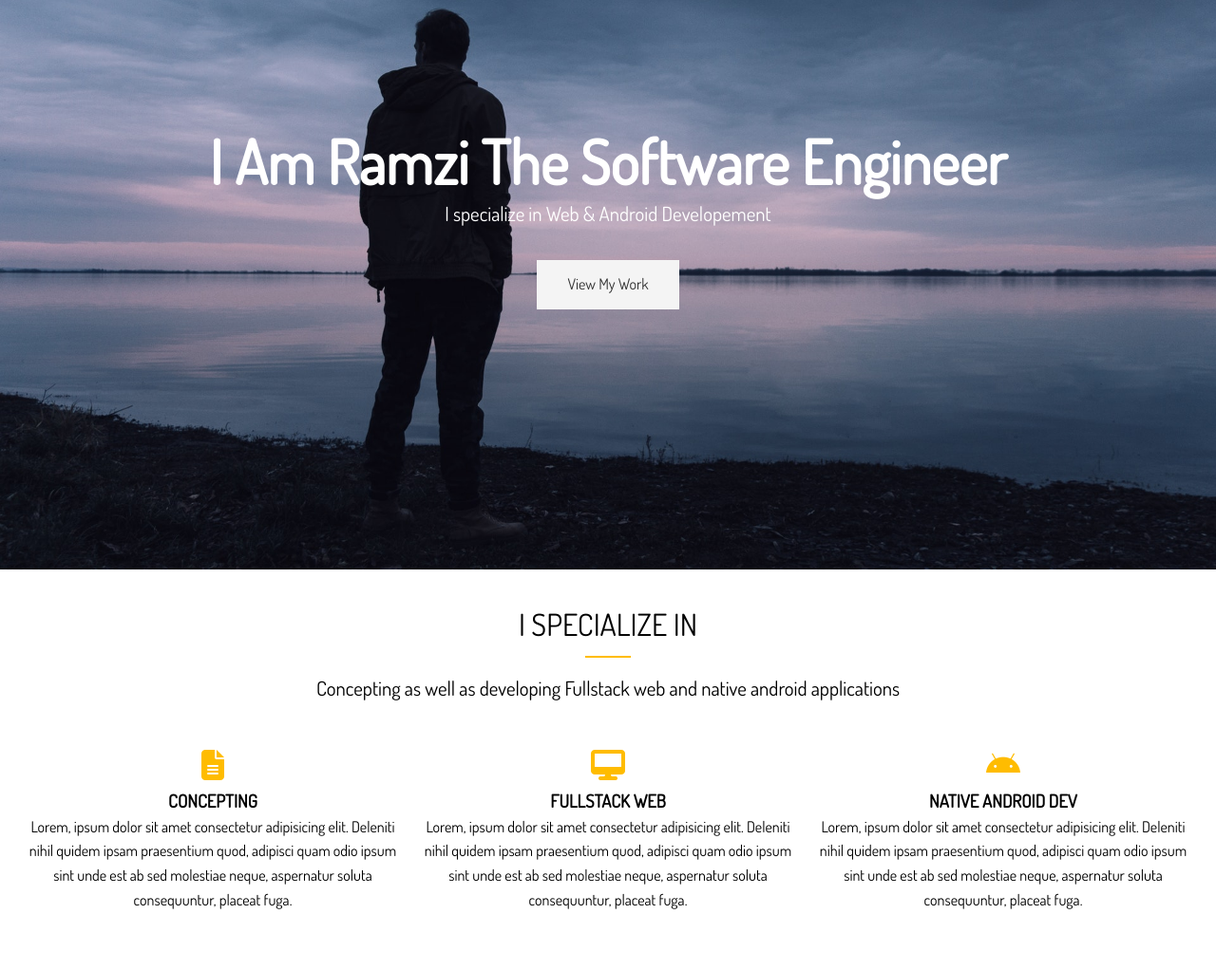
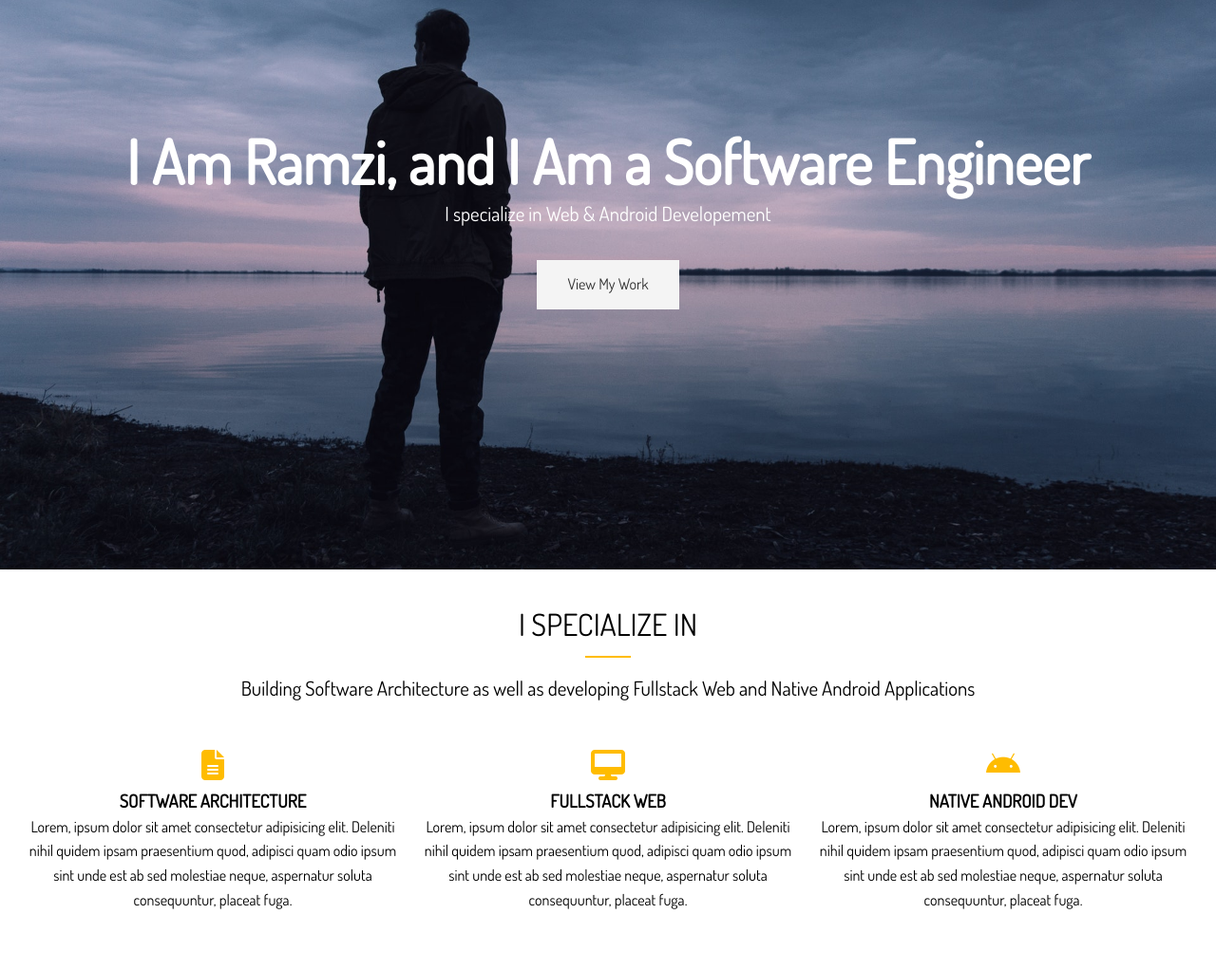
Before and after one commit to ramzi-omari/Portfolio-HTML-SASS, a website: page dist/index.html in a window 1280 px wide. Shown: the part 200-1222 px from the top of the page at 95% size. Drawn offline with Linux system fonts and the light colour scheme.

Commit message:
arrangement

```diff
--- a/dist/index.html
+++ b/dist/index.html
@@ -24,7 +24,7 @@
                 </ul>
             </nav>
             <div class="header-content">
-                <h1>I Am Ramzi The <span class="txt-type" data-wait="2000"
+                <h1>I Am Ramzi, and I Am a <span class="txt-type" data-wait="2000"
                     data-words='["Software Engineer","FullStack Web developer","Native Android Developer"]'></span></h1>
                     <p class="lead">I specialize in Web & Android Developement</p>
                     <a href="work.html" class="btn-light">View My Work</a>
@@ -38,12 +38,12 @@
             <h2 class="section-title">I Specialize In</h2>
             <div class="bottom-line"></div>
             <p class="lead">
-                Concepting as well as developing Fullstack web and native android applications
+                Building Software Architecture as well as developing Fullstack Web and Native Android Applications
             </p>
             <div class="specials">
                 <div>
                     <i class="fas fa-file-alt fa-2x"></i>
-                    <h3>Concepting</h3>
+                    <h3>Software Architecture</h3>
                     <p>Lorem, ipsum dolor sit amet consectetur adipisicing elit. Deleniti nihil quidem ipsam praesentium quod, adipisci quam odio ipsum sint unde est ab sed molestiae neque, aspernatur soluta consequuntur, placeat fuga.</p>
                 </div>
 
```
